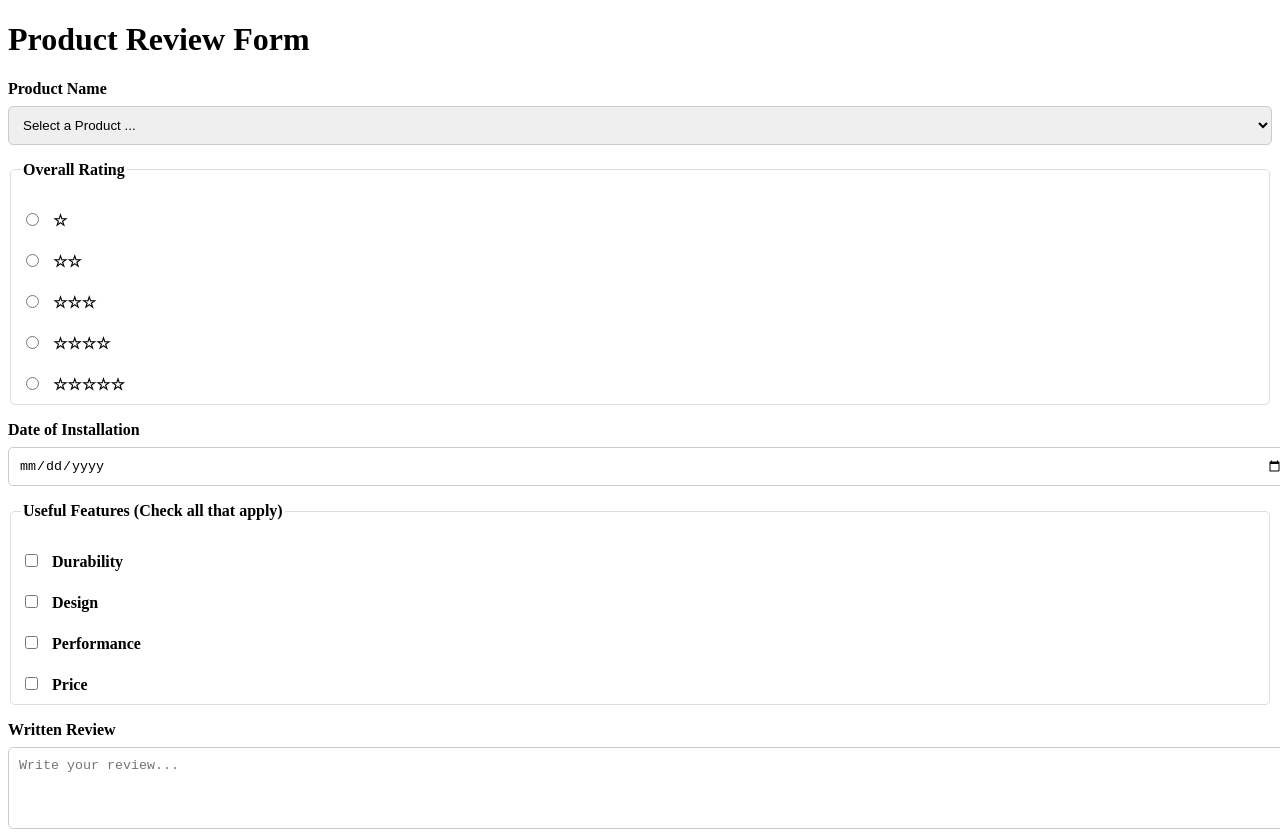
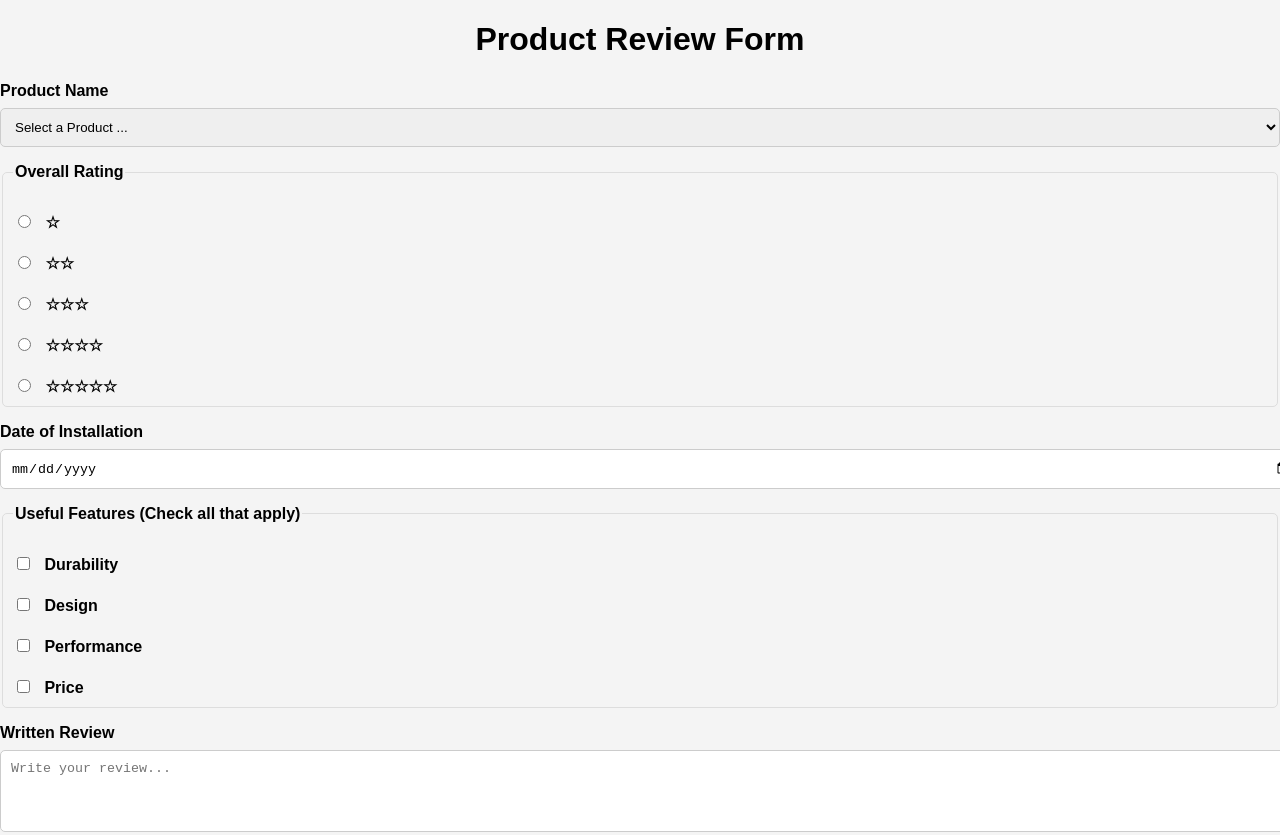
Before and after one commit to OdafeOwhojedo/wdd131, a plain HTML site: page form.html in a window 1280 px wide. Shown: the top 835 px of the page. Drawn offline with Linux system fonts and the light colour scheme.

Commit message:
Almost done

```diff
--- a/scripts/form.js
+++ b/scripts/form.js
@@ -5,10 +5,12 @@
 // PRODUCT ARRAY
 // -------------------------------
 const products = [
-{ id: 1, name: "Hammer" },
-{ id: 2, name: "Screwdriver" },
-{ id: 3, name: "Electric Drill" },
-{ id: 4, name: "Circular Saw" }
+{ id: 1, name: "Solar Power Generator" },
+{ id: 2, name: "Smart Rechargeable Television" },
+{ id: 3, name: "Dual Rechargeable Powered Blender" },
+{ id: 4, name: "Dual Rechargeable Powered Refrigerator" },
+{ id: 5, name: "Dual Energy Deep Freezer"},
+{ id: 6, name: "Rechargeable Ceiling Fan "}
 ];
 
 
--- a/styles/form.css
+++ b/styles/form.css
@@ -1,8 +1,9 @@
 /* Basic styling for Product Review Form */
-background: #fff;
-padding: 20px;
-border-radius: 10px;
-box-shadow: 0 2px 10px rgba(0,0,0,0.1);
+body {
+font-family: Arial, sans-serif;
+background: #f4f4f4;
+margin: 0;
+padding: 0;
 }
 
 
```
Also changed, not shown: review.html (+2 -1 lines).
